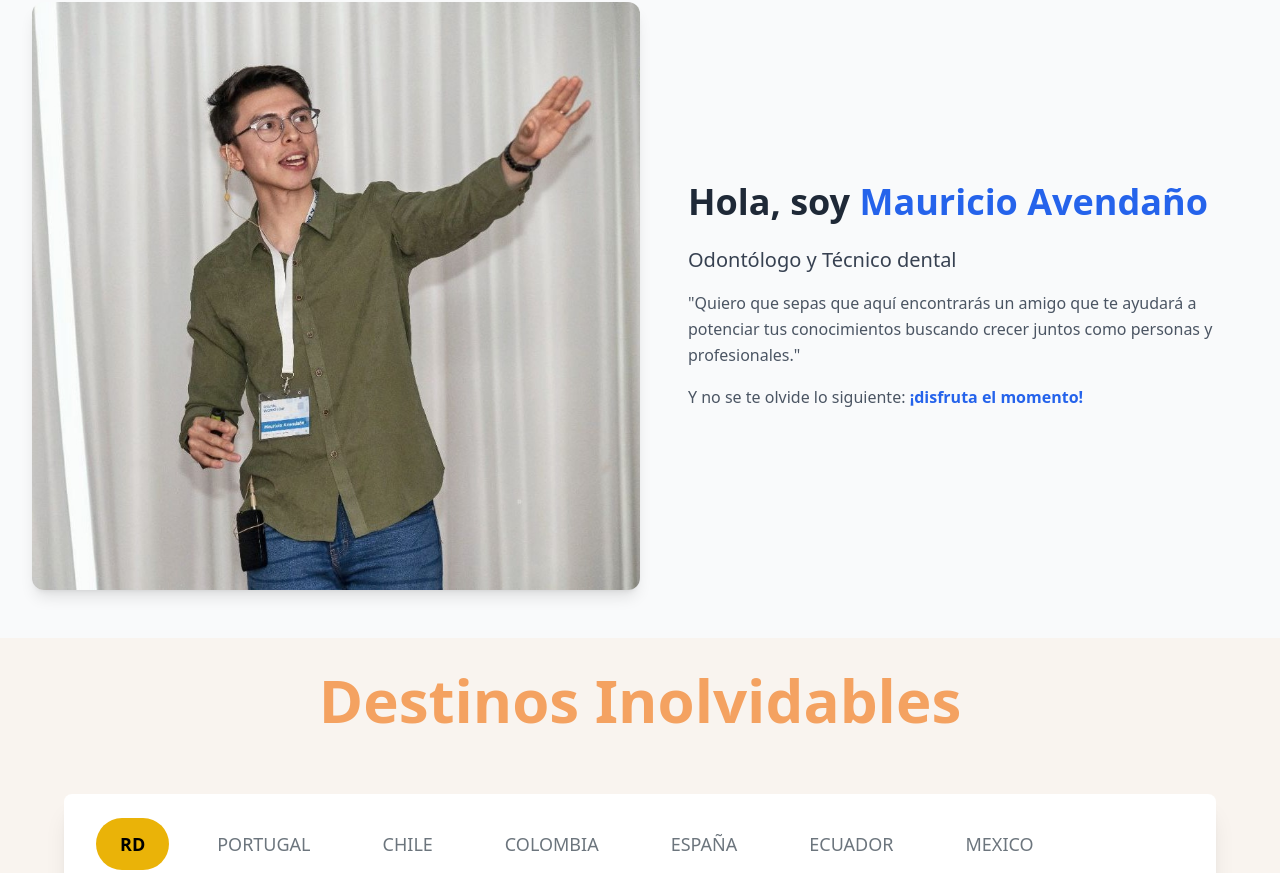
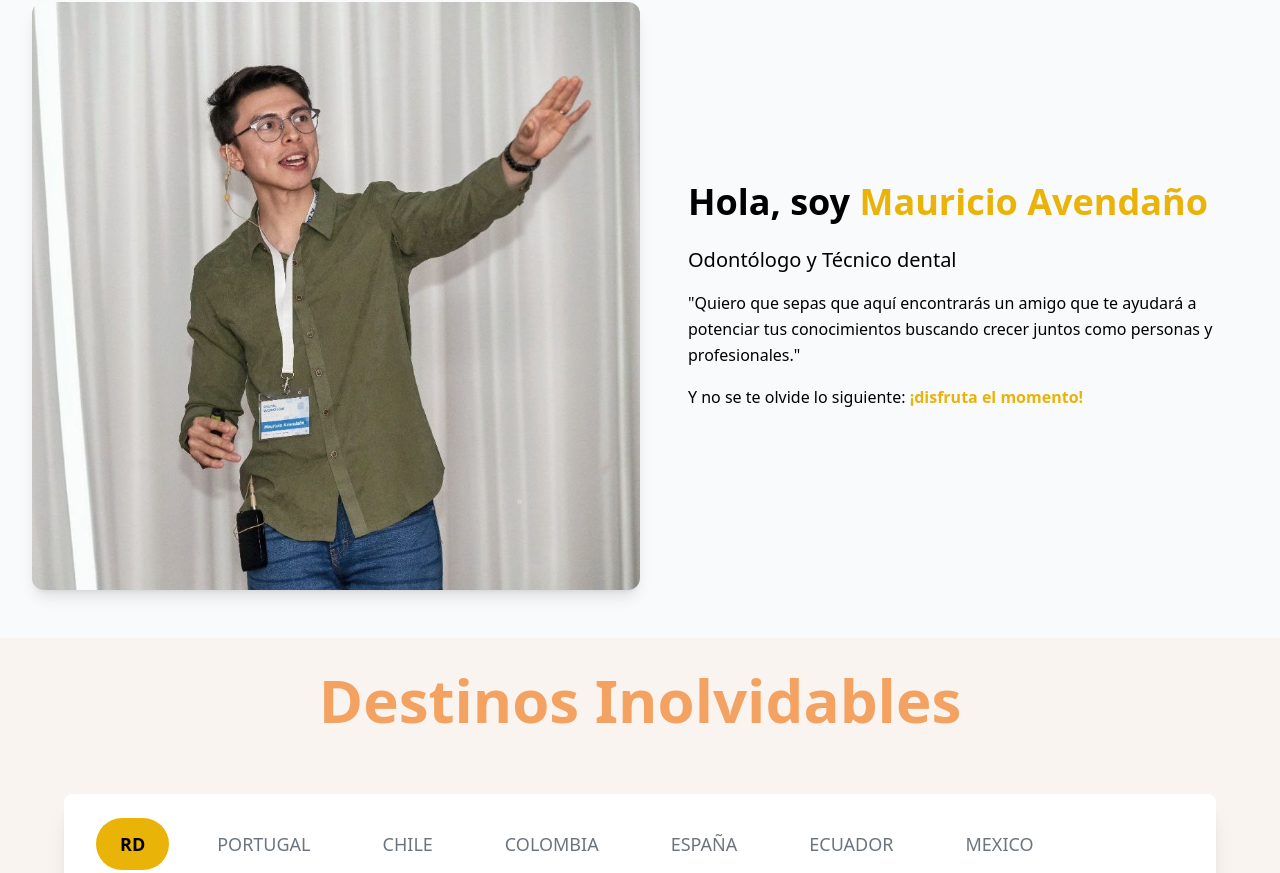
Before and after one commit to Gugoraaa/MAAG, a website built with Vite: page index.html in a window 1280 px wide. Shown: the part 1112-1985 px from the top of the page. Built offline with nearby package versions, Linux system fonts and the light colour scheme.

Commit message:
se remplazaron los colores azules y grises por amarillos y negros, se eliminaron comentarios innecesarios en menu.js

```diff
--- a/index.html
+++ b/index.html
@@ -90,18 +90,18 @@
         </div>
         <!-- Texto -->
         <div class="lg:w-1/2 w-full lg:pl-12 text-center lg:text-left">
-          <h2 class="text-4xl font-extrabold text-gray-800 mb-6">
-            Hola, soy <span class="text-blue-600">Mauricio Avendaño</span>
+          <h2 class="text-4xl font-extrabold text-black mb-6">
+            Hola, soy <span class="text-yellow-500">Mauricio Avendaño</span>
           </h2>
-          <p class="text-xl font-medium text-gray-700 mb-4">
+          <p class="text-xl font-medium text-black mb-4">
             Odontólogo y Técnico dental
           </p>
-          <p class="text-gray-600 leading-relaxed">
+          <p class="text-black leading-relaxed">
             "Quiero que sepas que aquí encontrarás un amigo que te ayudará a potenciar tus conocimientos
             buscando crecer juntos como personas y profesionales."
           </p>
-          <p class="text-gray-600 leading-relaxed mt-4">
-            Y no se te olvide lo siguiente: <span class="text-blue-600 font-semibold">¡disfruta el momento!</span>
+          <p class="text-black leading-relaxed mt-4">
+            Y no se te olvide lo siguiente: <span class="text-yellow-500 font-bold">¡disfruta el momento!</span>
           </p>
         </div>
       </div>
@@ -379,7 +379,7 @@
   <div id="opiniones">
     <div class="bg-gray-100 py-10">
       <div class="max-w-6xl mx-auto px-4">
-        <h2 class="text-4xl font-bold text-gray-800 text-center mb-8">Comentarios de nuestra comunidad</h2>
+        <h2 class="text-4xl font-bold text-black text-center mb-8">Comentarios de nuestra comunidad</h2>
         <div class="grid grid-cols-1 sm:grid-cols-2 lg:grid-cols-3 gap-6">
           <!-- Carta 1 -->
           <div class="bg-white rounded-lg shadow-md p-6 h-full flex flex-col justify-between">
```
Also changed, not shown: menu.js (+0 -11 lines).
